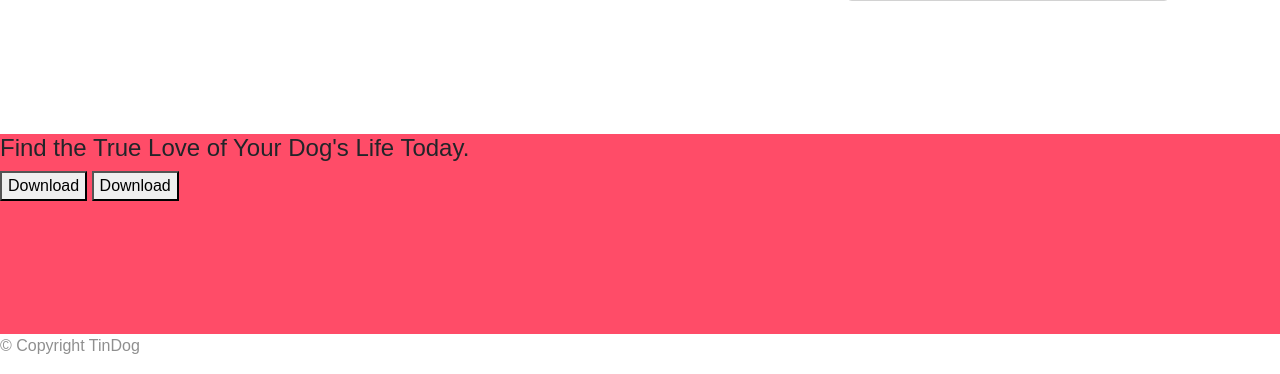
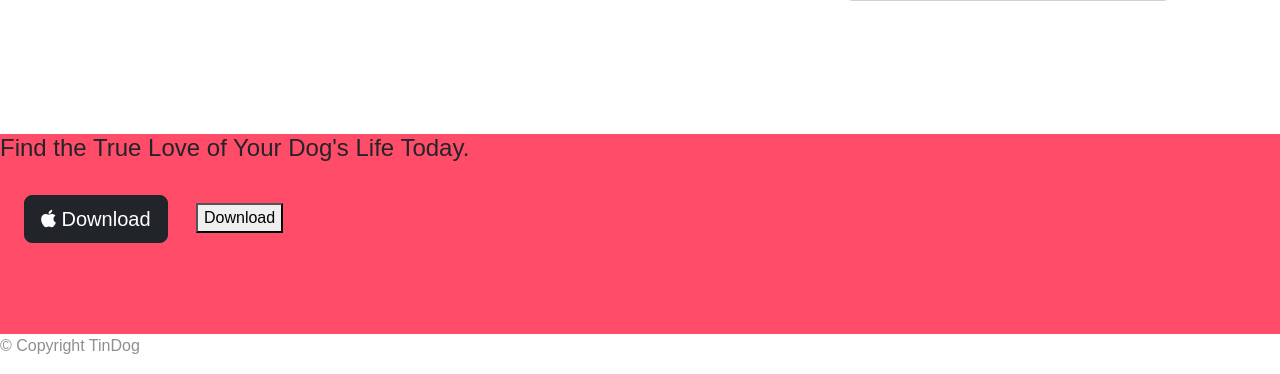
Before and after one commit to JDBgit9/James-Justis, a PHP site: page / in a window 1280 px wide. Shown: the part 2588-2962 px from the top of the page. Run offline with PHP 8.4, Linux system fonts and the light colour scheme; some libraries are stand-ins or nearby versions.

Commit message:
crated apple btn for footer

```diff
--- a/bootstrap-5.1.3-dist/bootstrap-5.1.3-dist/TinDog-Start-master/index.html
+++ b/bootstrap-5.1.3-dist/bootstrap-5.1.3-dist/TinDog-Start-master/index.html
@@ -204,7 +204,7 @@
   <section id="cta">
 
     <h3>Find the True Love of Your Dog's Life Today.</h3>
-    <button type="button">Download</button>
+    <button  class="btn btn-dark btn-lg download-button" type="button"><i class="fa-brands fa-apple"></i> Download</button>
     <button type="button">Download</button>
 
   </section>
```
Also changed, not shown: bootstrap-5.1.3-dist/bootstrap-5.1.3-dist/TinDog-Start-master/css/styles.css (line endings or trailing spaces).
